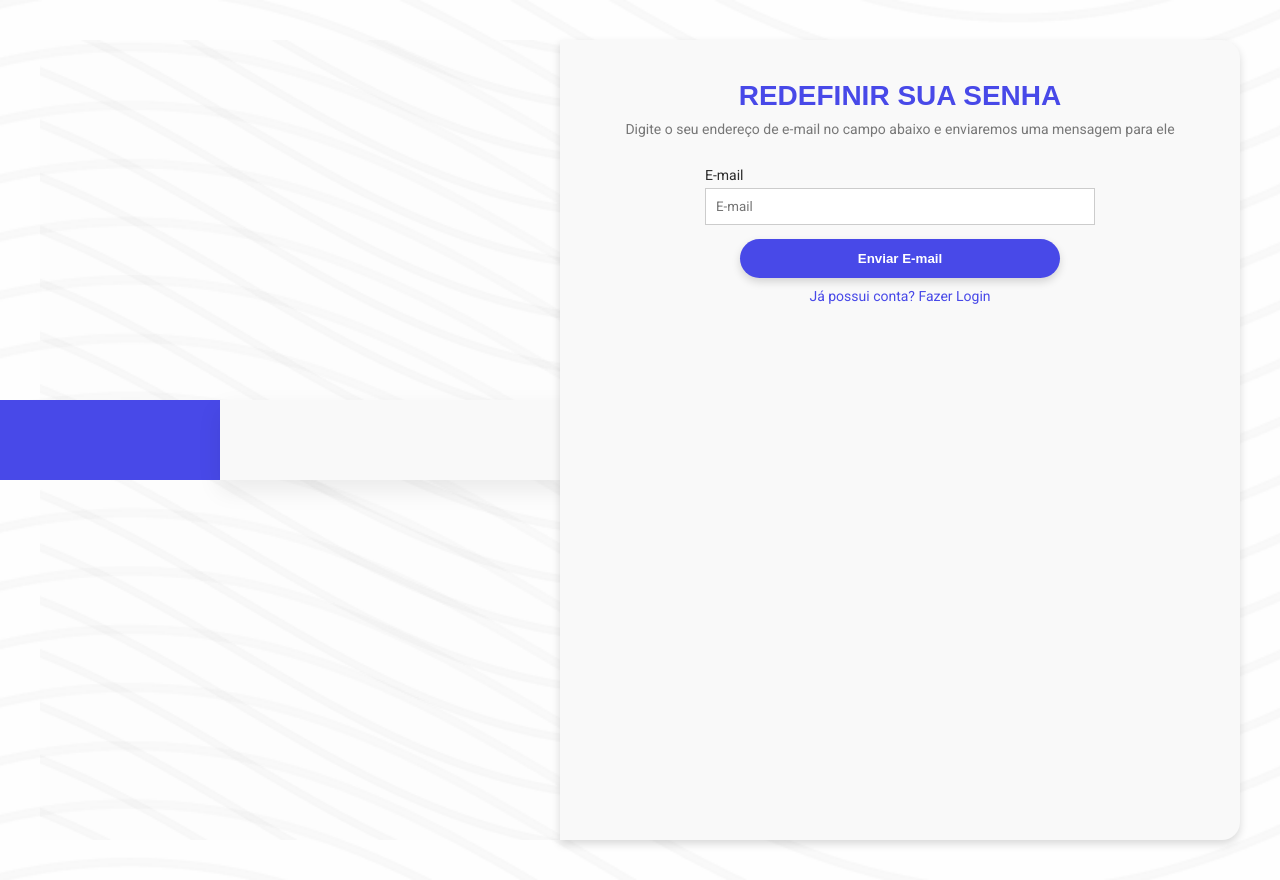
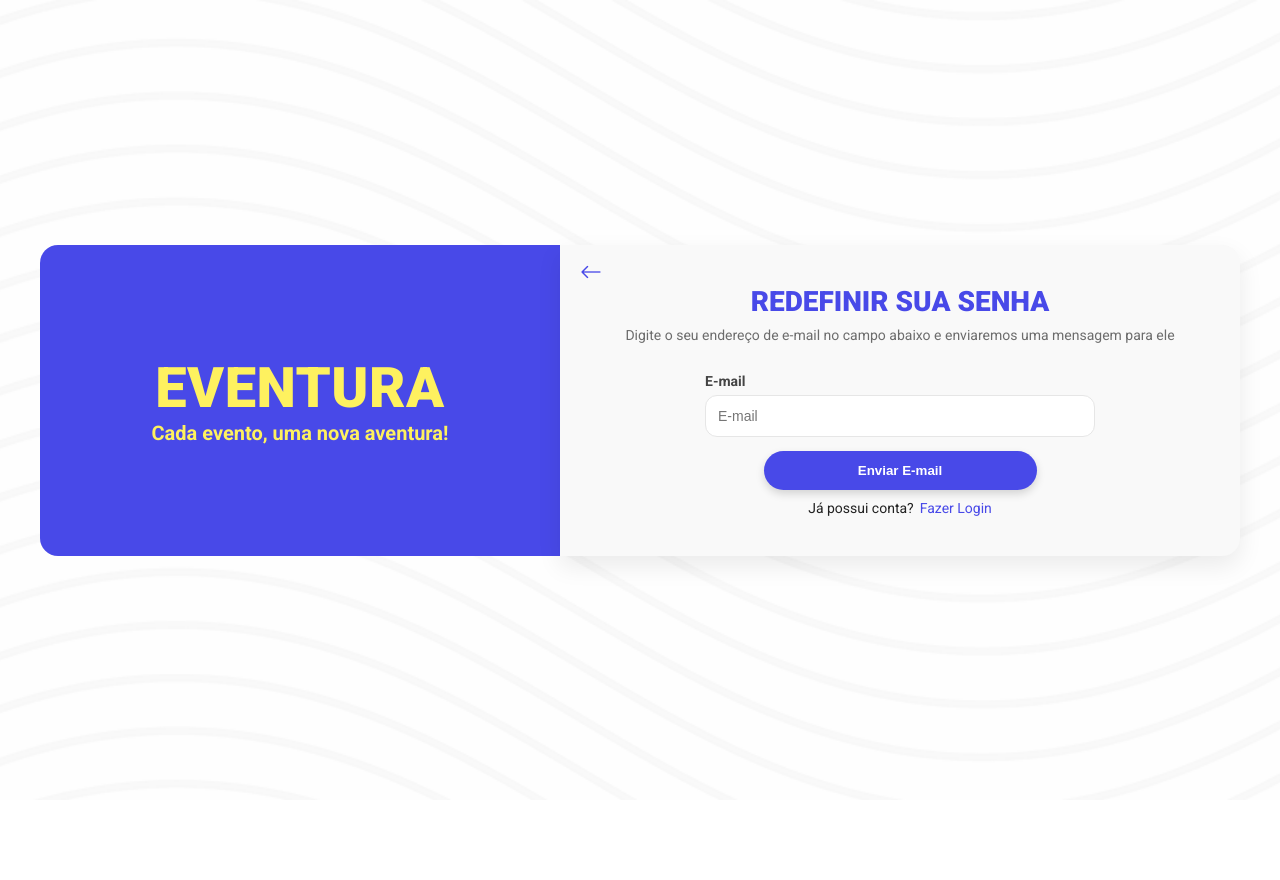
Before and after one commit to eventurasite/eventura, a React (Vite) app in the folder frontend/: page /reset-password in a window 1280 px wide. After the commit the page ends 800 px from the top, so only its background shows below. Built offline with nearby package versions, Linux system fonts and the light colour scheme.

Commit message:
EV-40 Tela de Redefinir senha

```diff
--- a/frontend/src/App.jsx
+++ b/frontend/src/App.jsx
@@ -1,6 +1,7 @@
 import React, { useEffect } from "react";
 import { ToastContainer } from "react-toastify";
 import "react-toastify/dist/ReactToastify.css";
+
 export default function App({ children }) {
   useEffect(() => {
     const params = new URLSearchParams(window.location.search);
--- a/frontend/src/pages/ResetPasswordPage.css
+++ b/frontend/src/pages/ResetPasswordPage.css
@@ -1,176 +1,17 @@
-/* frontend/src/components/ResetPassword.css */
+/* frontend/src/pages/ResetPasswordPage.css */
 
-/* ===== meio da tela ===== */
-.reset-password-wrap {
-  min-height: 100vh;
-  /* centraliza vertical e horizontalmente */
-  display: grid;
-  justify-content: center;
-  align-content: center;
-  /* duas colunas */
-  grid-template-columns: 520px 680px;
-  gap: 0;
-  background: url("/assets/imagens/Pattern de Fundo.png") repeat;
-  background-size: cover; /* cobre a área */
-  background-position: center;
-  /* adiciona espaço superior e inferior */
-  padding: 40px 0;
-  box-sizing: border-box;
+.reset-password-wrap .card h1 {
+  margin-bottom: 25px;
 }
 
-/* ===== coluna esquerda (azul) ===== */
-.reset-password-left-panel {
-  position: relative;
-  overflow: hidden;
-  background-color: var(--cor_3-roxo_escuro);
-  background-image: none !important;
-  color: #fff;
-  height: auto;
-  border-radius: 18px 0 0 18px;
-  display: flex;
-  flex-direction: column;
-  align-items: center;
-  justify-content: center;
+.reset-password-wrap .card .muted {
+  margin-bottom: 40px;
 }
 
-.reset-password-logo .brand {
-  font-family: 'Rubik One', sans-serif;
-  font-size: 56px;
-  font-weight: 900;
-  letter-spacing: 0.5px;
-  color: var(--cor_5-amarelo);
+.reset-password-wrap .form {
+  gap: 20px;
 }
 
-.reset-password-logo .tagline {
-  font-family: 'Roboto', sans-serif;
-  font-size: 20px;
-  font-weight: 700;
-  color: var(--cor_5-amarelo);
+.reset-password-wrap .links {
+  margin-top: 25px;
 }
-
-/* ===== coluna direita (card) ===== */
-.reset-password-right-panel {
-  height: auto;
-  display: flex;
-  flex-direction: column;
-  align-items: stretch;
-  border-radius: 0 18px 18px 0;
-  background: #f9f9f9;
-  box-shadow: 0 4px 8px rgba(0, 0, 0, 0.15);
-  padding: 40px 32px;
-  position: relative;
-}
-
-/* título + subtítulo */
-.reset-password-right-panel h2 {
-  font-family: 'Rubik One', sans-serif;
-  margin: 0 0 9px;
-  font-size: 28px;
-  font-weight: 900;
-  color: var(--cor_3-roxo_escuro);
-  text-align: center;
-}
-
-.reset-password-right-panel .subtitle {
-  margin: 0 0 30px;
-  color: #777;
-  text-align: center;
-  font-size: 14px;
-}
-
-/* seta de voltar */
-.back-button {
-  position: absolute;
-  top: 16px;
-  left: 20px;
-  font-size: 22px;
-  color: var(--cor_3-roxo_escuro);
-  background: none;
-  border: none;
-  cursor: pointer;
-  transition: color 0.2s ease;
-}
-
-.back-button:hover {
-  color: var(--cor_5-amarelo);
-}
-
-/* ===== formulário ===== */
-.form {
-  display: flex;
-  flex-direction: column;
-  gap: 14px;
-  max-width: 390px;
-  margin-left: auto;
-  margin-right: auto;
-  width: 100%;
-}
-
-.form-group {
-  margin-bottom: 0;
-}
-
-.form-group label {
-  font-family: 'Roboto', sans-serif;
-  display: block;
-  font-size: 14px;
-  color: var(--cor_2-preto);
-  margin-bottom: 5px;
-}
-
-.form-group input {
-  width: 100%;
-  padding: 10px;
-  border: 1px solid #ccc;
-  font-family: 'Roboto', sans-serif;
-}
-
-/* ===== botões ===== */
-.submit-button {
-  display: inline-block;
-  padding: 12px 22px;
-  border-radius: 999px;
-  font-weight: 700;
-  border: 2px solid transparent;
-  cursor: pointer;
-  transition: transform 0.2s ease, box-shadow 0.2s ease,
-    background-color 0.2s ease, color 0.2s ease;
-  width: 100%;
-  max-width: 320px;
-  margin: 0 auto;
-  text-align: center;
-  background: var(--cor_3-roxo_escuro);
-  color: #fff;
-  box-shadow: 0 4px 8px rgba(0, 0, 0, 0.15);
-  border: none;
-}
-
-.submit-button:hover {
-  transform: translateY(-3px);
-  box-shadow: 0 6px 14px rgba(0, 0, 0, 0.25);
-  background: var(--cor_5-amarelo);
-}
-
-.submit-button:active {
-  transform: translateY(0);
-  box-shadow: 0 3px 6px rgba(0, 0, 0, 0.15);
-}
-
-/* links inferiores */
-.links {
-  display: flex;
-  gap: 6px;
-  justify-content: center;
-  margin-top: 10px;
-  font-size: 14px;
-}
-
-.links a {
-  color: var(--cor_3-roxo_escuro);
-  font-weight: 500;
-  text-decoration: none;
-}
-
-.links a:hover {
-  text-decoration: underline;
-}
--- a/frontend/src/pages/ResetPasswordPage.jsx
+++ b/frontend/src/pages/ResetPasswordPage.jsx
@@ -1,8 +1,14 @@
-// frontend/src/pages/ResetPassword.jsx
+// frontend/src/pages/ResetPasswordPage.jsx
 import React, { useState } from 'react';
 import { Link } from 'react-router-dom';
 import AuthLayout from '../components/AuthLayout';
+import BackLink from '../components/BackLink';
+import Button from "../components/Button";
+import TextField from "../components/TextField";
+
 import './ResetPasswordPage.css';
+import '../components/TextField.css';
+import './Login.css';
 
 const ResetPassword = () => {
   const [email, setEmail] = useState('');
@@ -14,36 +20,39 @@ const ResetPassword = () => {
   };
 
   return (
-    <div className="reset-password-wrap">
-      <AuthLayout />
-      <div className="reset-password-right-panel">
-        <Link to="/" className="back-button">
-          <svg xmlns="http://www.w3.org/2000/svg" width="24" height="24" fill="currentColor" viewBox="0 0 16 16">
-            <path d="M12 8H4M4 8l3-3m-3 3l3 3" />
-          </svg>
-        </Link>
-        <h2>REDEFINIR SUA SENHA</h2>
-        <p className="subtitle">Digite o seu endereço de e-mail no campo abaixo e enviaremos uma mensagem para ele</p>
+    <AuthLayout
+      left={
+        <div style={{ position: "relative", width: "100%", height: "100%" }}>
+          <div className="brand">EVENTURA</div>
+          <p className="tagline">Cada evento, uma nova aventura!</p>
+        </div>
+      }
+    >
+      <BackLink to="/" />
+
+      <h1>REDEFINIR SUA SENHA</h1>
+      <p className="muted">
+        Digite o seu endereço de e-mail no campo abaixo e enviaremos uma mensagem para ele
+      </p>
+
       <form className="form" onSubmit={handleSubmit}>
-          <div className="form-group">
-            <label htmlFor="email">E-mail</label>
-            <input
+        <TextField
+          id="email"
+          label="E-mail"
           type="email"
-              id="email"
-              name="email"
           placeholder="E-mail"
           value={email}
           onChange={(e) => setEmail(e.target.value)}
           required
         />
-          </div>
-          <button type="submit" className="submit-button">Enviar E-mail</button>
+
+        <Button type="submit" className="full">Enviar E-mail</Button>
       </form>
       <div className="links">
-          <Link to="/login" className="login-link">Já possui conta? Fazer Login</Link>
+        <span>Já possui conta?</span>
+        <Link to="/login">Fazer Login</Link>
       </div>
-      </div>
-    </div>
+    </AuthLayout>
   );
 };
 
```
Lines whose indentation alone changed are shown as unchanged.
